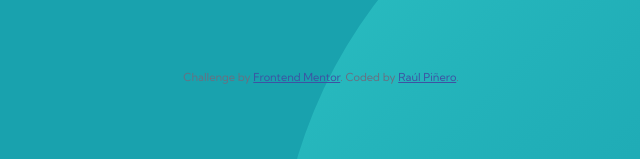
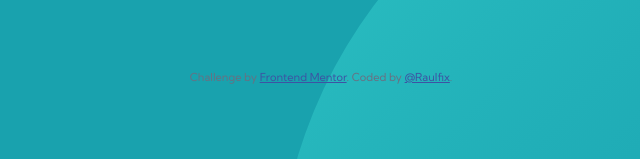
Before and after one commit to RPinero-20/profile-card-component-main, a plain HTML site: page index.html in a window 1280 px wide. Shown: the part 650-809 px from the top of the page, 319-959 px from the left. Drawn offline with Linux system fonts and the light colour scheme.

Commit message:
Update index.html

```diff
--- a/index.html
+++ b/index.html
@@ -46,7 +46,7 @@
 
   <div class="attribution">
     Challenge by <a href="https://www.frontendmentor.io?ref=challenge" target="_blank">Frontend Mentor</a>.
-    Coded by <a href="http://www.raulfix.tk" target = "_blank">Raúl Piñero</a>.
+    Coded by <a href="https://raulfix-developer.herokuapp.com/" target = "_blank">@Raulfix</a>.
   </div>
 
 </body>
```
